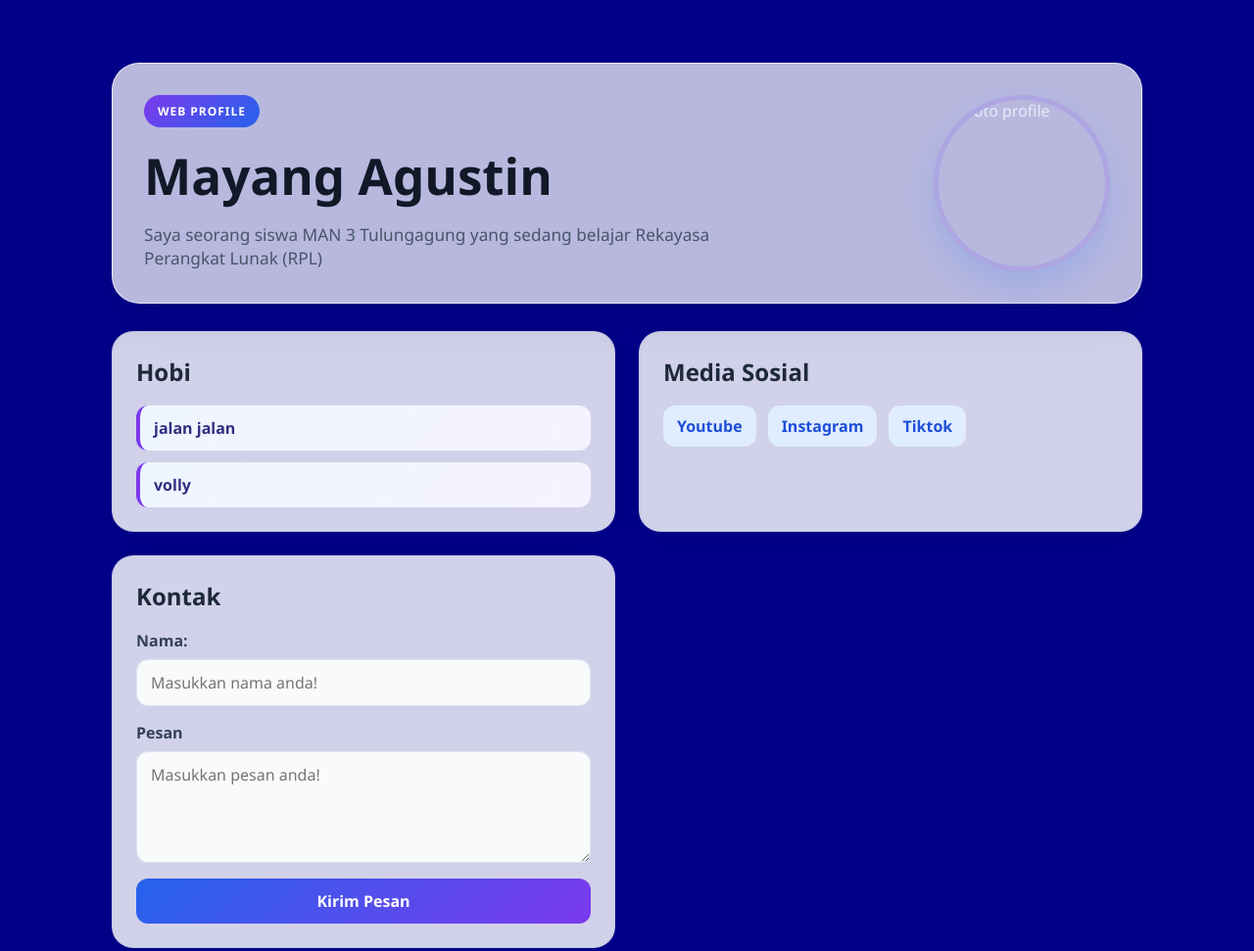
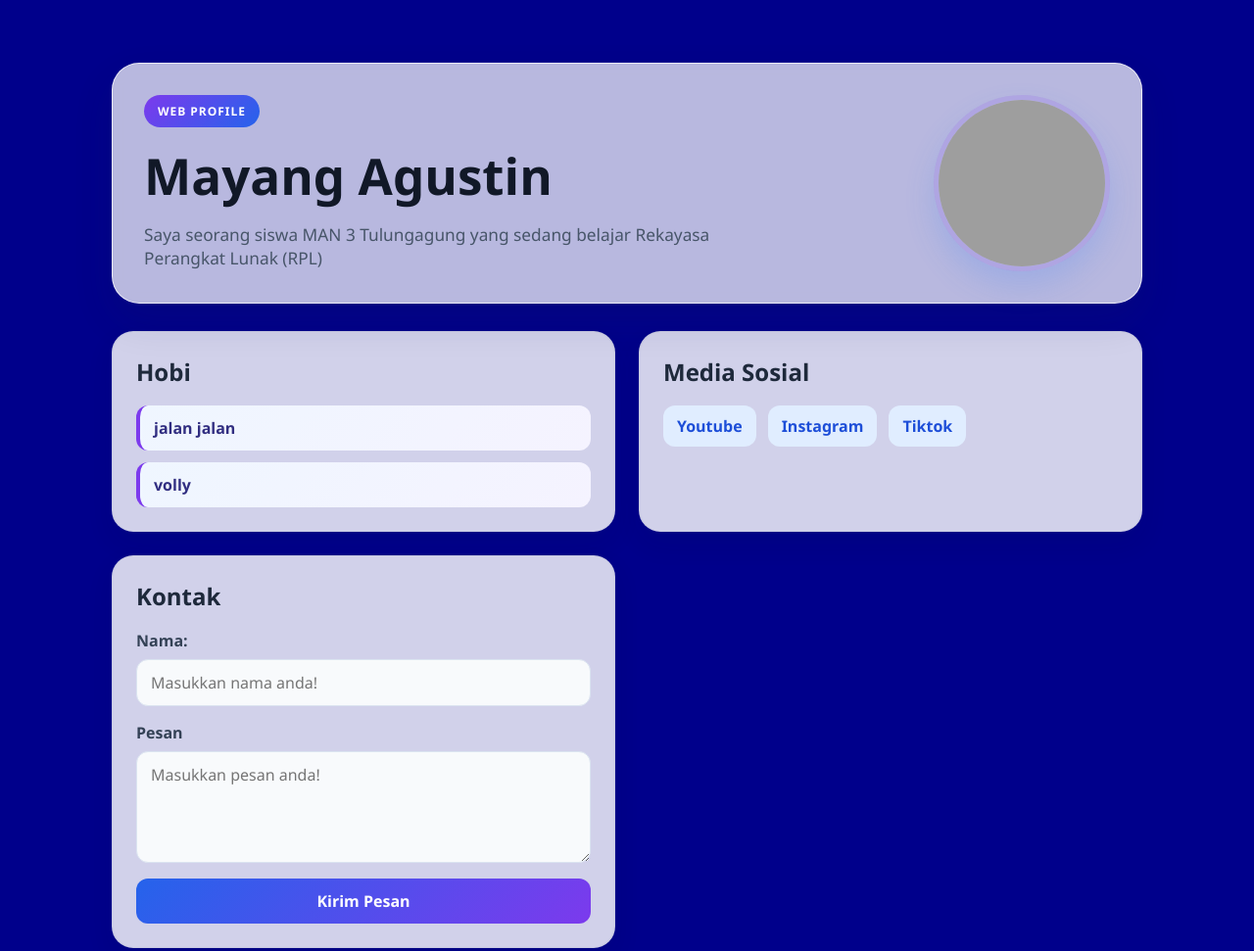
Before and after one commit to mayanggoslkoslk-design/profile, a plain HTML site: page index.html in a window 1280 px wide. Shown: the top 971 px of the page at 98% size. Drawn offline with Linux system fonts and the light colour scheme; the site is published under a folder, as on GitHub Pages, so addresses that start at the root find nothing.

Commit message:
Update index.html

```diff
--- a/index.html
+++ b/index.html
@@ -17,7 +17,7 @@
           Perangkat Lunak (RPL)
         </p>
       </div>
-      <img class="profile-photo" src="/IMG_20261127_085418.png" alt="photo profile" />
+      <img class="profile-photo" src="./IMG_20261127_085418.png" alt="photo profile" />
     </header>
 
     <main class="content-grid">
```
